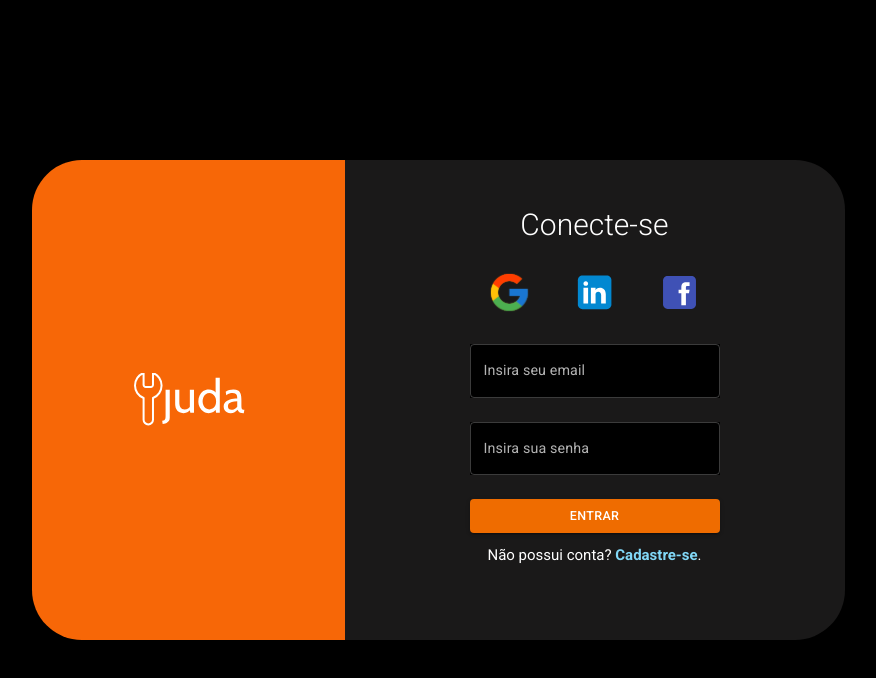
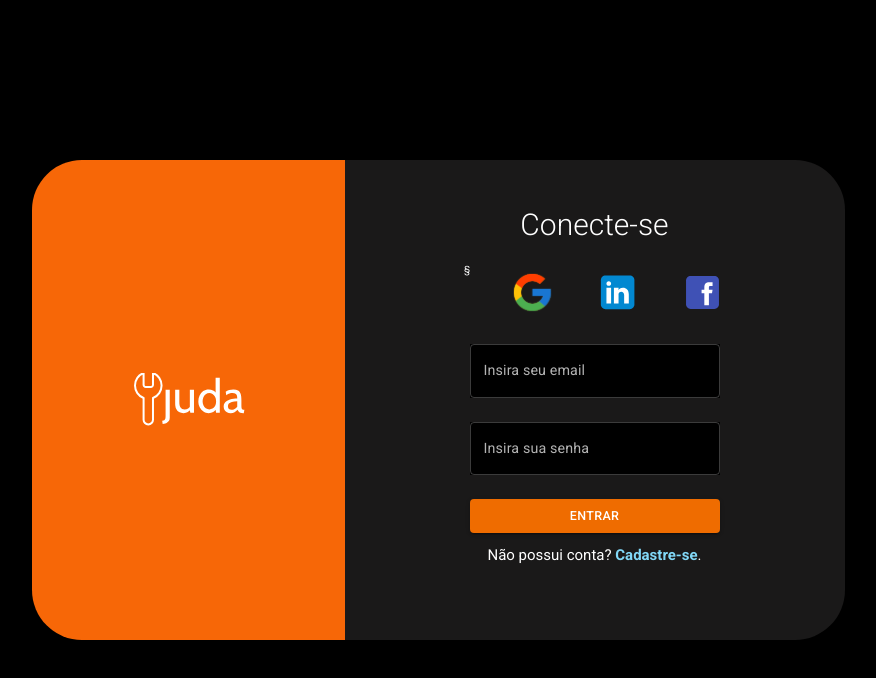
Before and after one commit to ijuda/react-ijuda, a React (Vite) app: page /login in a window 1280 px wide. Shown: the top 678 px of the page, without its empty margins (202-1078 px from the left). Built offline with nearby package versions, Linux system fonts and the light colour scheme.

Commit message:
feat(IJUDA-25): request example.

```diff
--- a/src/containers/Login/index.tsx
+++ b/src/containers/Login/index.tsx
@@ -28,6 +28,7 @@ const Login = () => {
         <C.FormBox>
           <C.Title>Conecte-se</C.Title>
           <C.SocialLogin>
+            §
             <Google />
             <Linkedin />
             <Facebook />
```
